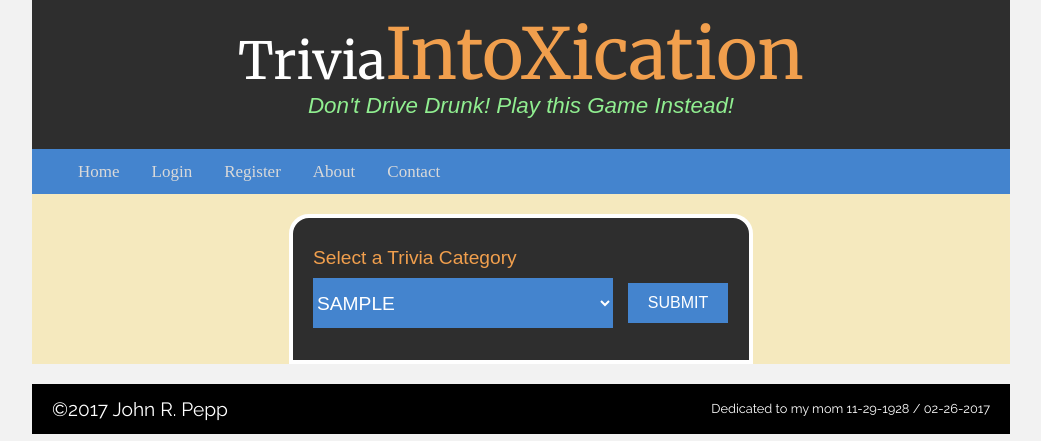
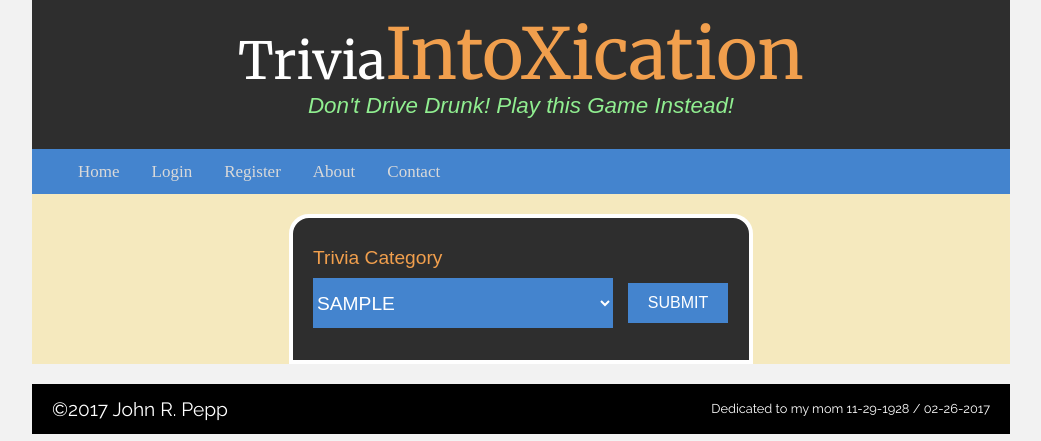
Before and after one commit to Strider64/IntoXication-Javascript-Trivia-Game, a PHP site: page /trivia_game_version_03_xml/ in a window 1280 px wide. Shown: the part 21-462 px from the top of the page, without its empty margins (119-1160 px from the left). Run offline with PHP 8.4, Linux system fonts and the light colour scheme; tables that the repository leaves empty or names only in its code hold one stand-in row (values such as "Sample post").

Commit message:
Add files via upload

```diff
--- a/index.php
+++ b/index.php
@@ -63,7 +63,7 @@ Revised: March 2, 2017
                 <div class="rotated-text"><span id="rotatedText" class="rotated-text__inner">Movie Category</span></div>
             </div>
             <form id="categories-form" action="totalRecords.php" method="post">
-                <label for="category">Select a Trivia Category</label>
+                <label for="category">Trivia Category</label>
                 <!-- Needed to put a hidden input in order to pull up total records -->
                 <input type="hidden" name="modify" value="edit_entry">
                 <select id="category" name="category">
```
